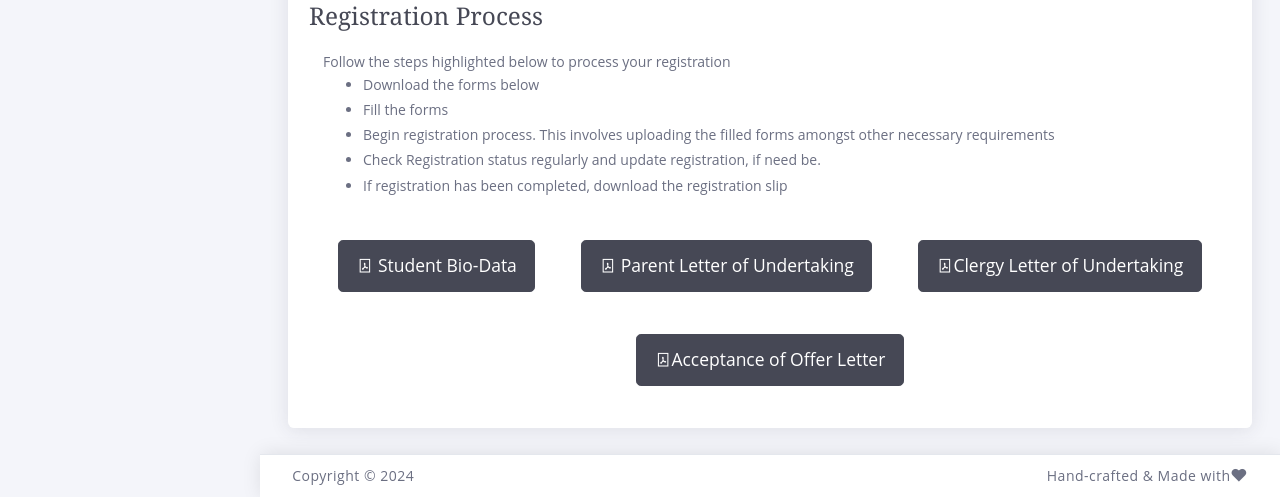
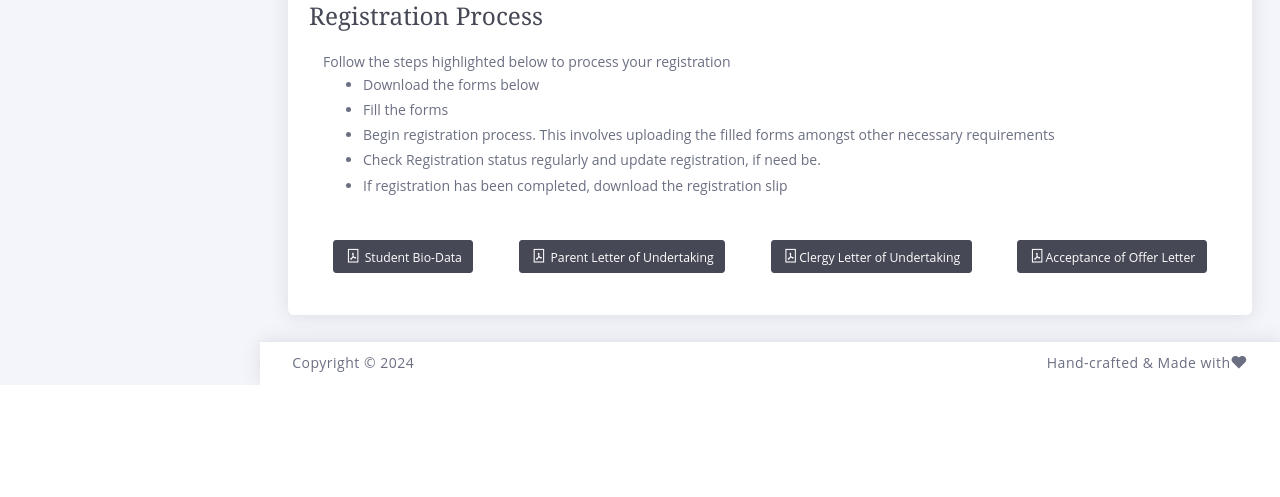
Before and after one commit to Lucasdeekay/StudentUniversityApplicationSystem, a Django app: template MySite/templates/user_profile.html in a window 1280 px wide. Shown: the part 973-1470 px from the top of the page. After the commit the page ends 1358 px from the top, so only its background shows below. Run offline with Django 5.2, Linux system fonts and the light colour scheme; the template is opened without the code that fills it, so the values that code supplies are empty; some libraries are stand-ins or nearby versions.

Commit message:
Update project

```diff
--- a/MySite/templates/user_profile.html
+++ b/MySite/templates/user_profile.html
@@ -52,6 +52,18 @@
                             Registration Status: <strong>{{ registration_status }}</strong>
                         </h4>
 
+                        {% if registration_status == 'Completed' %}
+                        <h2 class="mt-2 text-left border-top pt-2">
+                            Registration Completed
+                        </h2>
+                        <div class="card-text my-2 mx-1 text-left bold">
+                            <h3>Kindly proceed to download your <strong>ADMISSION LETTER</strong></h3>
+                        </div>
+                        <div class="text-center">
+                            <a href="{% static 'assets/documents/Admission_Letter_Dominion_University.pdf' %}" download
+                           class="btn btn-lg btn-dark white m-2"><i class="la la-file-pdf"></i> Admission Letter</a>
+                        </div>
+                        {% else %}
                         <h2 class="mt-2 text-left border-top pt-2">
                             Registration Process
                         </h2>
@@ -68,13 +80,14 @@
                             </ul>
                         </div>
                         <a href="{% static 'assets/documents/Dominion_University_Student_bio-data_form.pdf' %}" download
-                           class="btn btn-lg btn-dark white m-2"><i class="la la-file-pdf"></i> Student Bio-Data</a>
+                           class="btn btn-sm btn-dark white m-2"><i class="la la-file-pdf"></i> Student Bio-Data</a>
                         <a href="{% static 'assets/documents/Letter_of_Undertaking(Parent_Guardian_or_Sponsor).pdf' %}" download
-                           class="btn btn-lg btn-dark white m-2"><i class="la la-file-pdf"></i> Parent Letter of Undertaking</a>
+                           class="btn btn-sm btn-dark white m-2"><i class="la la-file-pdf"></i> Parent Letter of Undertaking</a>
                         <a href="{% static 'assets/documents/LETTER_OF_UNDERTAKING_(CLERGY_CLERIC_OR_PUBLIC_SERVANT).pdf' %}" download
-                           class="btn btn-lg btn-dark white m-2"><i class="la la-file-pdf"></i>Clergy Letter of Undertaking</a>
+                           class="btn btn-sm btn-dark white m-2"><i class="la la-file-pdf"></i>Clergy Letter of Undertaking</a>
                         <a href="{% static 'assets/documents/ACCEPTANCE_OF_OFFER_FORM_DOMINION_UNIVERSITY.pdf' %}" download
-                           class="btn btn-lg btn-dark white m-2"><i class="la la-file-pdf"></i>Acceptance of Offer Letter</a>
+                           class="btn btn-sm btn-dark white m-2"><i class="la la-file-pdf"></i>Acceptance of Offer Letter</a>
+                        {% endif %}
                     </div>
                 </div>
             </div>
```
Also changed, not shown: MySite/migrations/0006_rename_schooladmissionletter_schoolacceptanceform_and_more.py (added), 1 other file.
